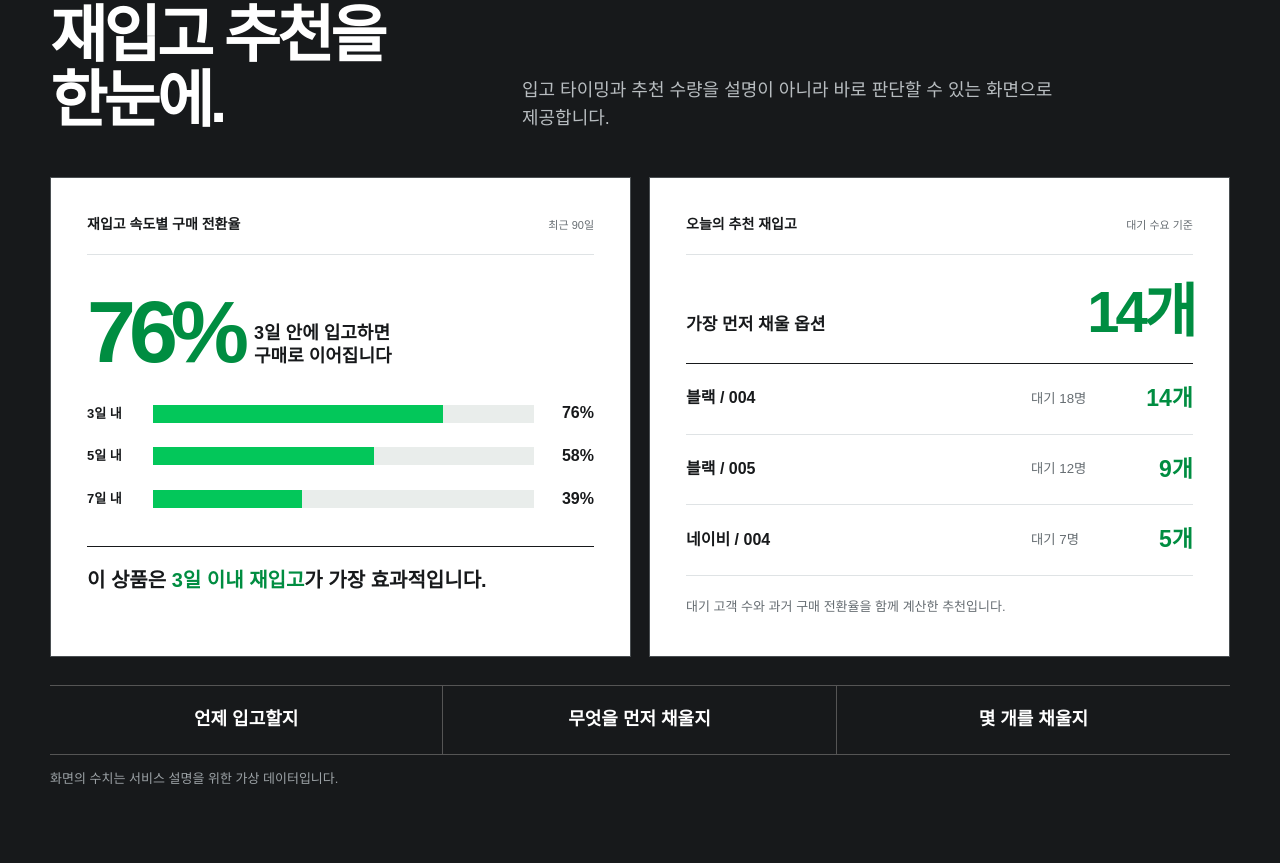
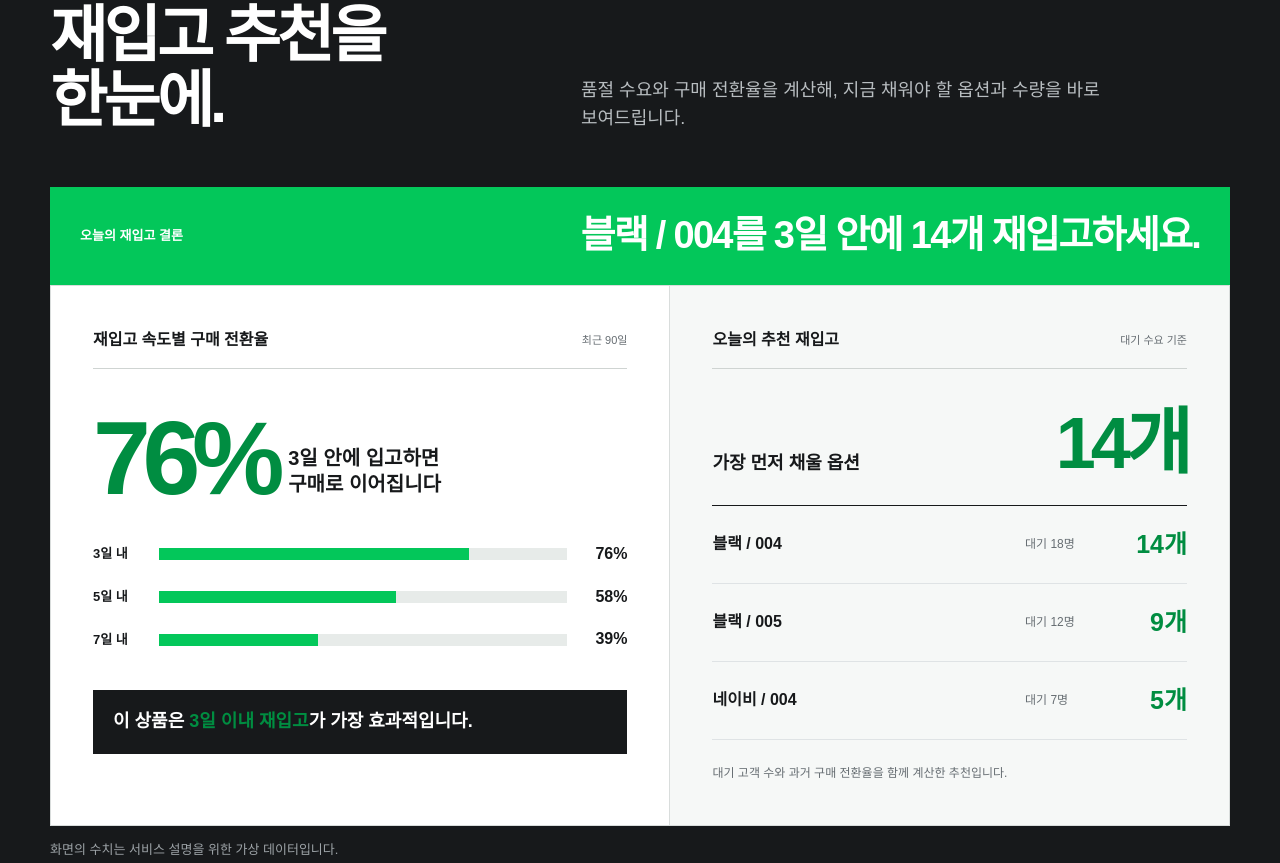
Before and after one commit to plumisbea-ux/naver-restock-alert, a website: page landing.html in a window 1280 px wide. Shown: the part 2629-3492 px from the top of the page. Drawn offline with Linux system fonts and the light colour scheme.

Commit message:
style: refine restock recommendation infographic

```diff
--- a/landing.html
+++ b/landing.html
@@ -1304,29 +1304,56 @@
     <style>
       .infographic-head {
         display: grid;
-        grid-template-columns: 0.8fr 1.2fr;
+        grid-template-columns: 0.9fr 1.1fr;
         align-items: end;
+        margin-bottom: 54px;
       }
       .signal-graphics {
         display: grid;
-        grid-template-columns: 1fr 1fr;
-        gap: 18px;
+        grid-template-columns: 1.05fr 0.95fr;
+        gap: 0;
+        border: 1px solid #d9dddc;
+        background: #fff;
+      }
+      .decision-banner {
+        display: flex;
+        align-items: center;
+        justify-content: space-between;
+        gap: 24px;
+        padding: 26px 30px;
+        background: var(--green);
+        color: #fff;
+      }
+      .decision-banner small {
+        flex: 0 0 auto;
+        font-size: 13px;
+        font-weight: 900;
+      }
+      .decision-banner strong {
+        font-size: clamp(24px, 3vw, 38px);
+        line-height: 1.2;
+        letter-spacing: -0.045em;
+        text-align: right;
       }
       .signal-card {
-        min-height: 480px;
-        padding: 36px;
-        border: 1px solid #4a4f52;
+        min-height: 500px;
+        padding: 42px;
+        border: 0;
         background: #fff;
         color: var(--ink);
         overflow: hidden;
+      }
+      .signal-card + .signal-card {
+        border-left: 1px solid #d9dddc;
+        background: #f6f8f7;
       }
       .signal-title {
         display: flex;
         align-items: center;
         justify-content: space-between;
-        padding-bottom: 18px;
-        border-bottom: 1px solid var(--line);
-        font-size: 14px;
+        padding-bottom: 15px;
+        border-bottom: 1px solid #cfd4d2;
+        font-size: 16px;
         font-weight: 900;
       }
       .signal-title span {
@@ -1338,20 +1365,21 @@
         display: flex;
         align-items: end;
         gap: 12px;
-        margin: 42px 0 34px;
+        margin: 48px 0 42px;
       }
       .timing-hero strong {
         color: var(--green-dark);
-        font-size: 88px;
+        font-size: 104px;
         line-height: 0.8;
         letter-spacing: -0.08em;
         opacity: 0;
         transform: translateY(16px);
       }
       .timing-hero div {
-        font-size: 18px;
-        font-weight: 900;
-        line-height: 1.25;
+        padding-bottom: 3px;
+        font-size: 20px;
+        font-weight: 900;
+        line-height: 1.3;
       }
       .timing-bars {
         display: grid;
@@ -1369,8 +1397,8 @@
         font-size: 16px;
       }
       .timing-track {
-        height: 18px;
-        background: #e9edeb;
+        height: 12px;
+        background: #e7ebe9;
       }
       .timing-track i {
         display: block;
@@ -1391,10 +1419,12 @@
         animation: grow39 0.8s 0.75s forwards;
       }
       .timing-callout {
-        margin-top: 34px;
-        padding: 18px 0 0;
-        border-top: 1px solid var(--ink);
-        font-size: 20px;
+        margin-top: 38px;
+        padding: 18px 20px;
+        border: 0;
+        background: #17191b;
+        color: #fff;
+        font-size: 18px;
         font-weight: 900;
       }
       .timing-callout span {
@@ -1404,15 +1434,17 @@
         display: flex;
         align-items: end;
         justify-content: space-between;
-        margin: 31px 0 25px;
+        margin: 42px 0 30px;
       }
       .stock-summary div {
-        font-size: 17px;
-        font-weight: 900;
+        max-width: 150px;
+        font-size: 18px;
+        font-weight: 900;
+        line-height: 1.35;
       }
       .stock-summary strong {
         color: var(--green-dark);
-        font-size: 58px;
+        font-size: 72px;
         line-height: 0.9;
         letter-spacing: -0.07em;
         opacity: 0;
@@ -1429,18 +1461,19 @@
         grid-template-columns: 1fr 72px 78px;
         gap: 12px;
         align-items: center;
-        padding: 17px 0;
+        padding: 19px 0;
         border-bottom: 1px solid var(--line);
         opacity: 0;
         transform: translateX(-12px);
       }
       .stock-row small {
         color: var(--muted);
+        font-size: 12px;
       }
       .stock-row b:last-child {
         text-align: right;
         color: var(--green-dark);
-        font-size: 23px;
+        font-size: 25px;
       }
       .signal-card.play .stock-row:nth-child(1) {
         animation: rowIn 0.4s 0.35s forwards;
@@ -1452,16 +1485,13 @@
         animation: rowIn 0.4s 0.75s forwards;
       }
       .stock-reason {
-        margin-top: 21px;
+        margin-top: 24px;
         color: var(--muted);
-        font-size: 13px;
+        font-size: 12px;
+        line-height: 1.6;
       }
       .infographic-answer {
-        display: grid;
-        grid-template-columns: repeat(3, 1fr);
-        margin-top: 28px;
-        border-top: 1px solid #555;
-        border-bottom: 1px solid #555;
+        display: none;
       }
       .infographic-answer strong {
         padding: 20px;
@@ -1510,6 +1540,19 @@
         .signal-graphics {
           grid-template-columns: 1fr;
         }
+        .signal-card + .signal-card {
+          border-top: 1px solid #d9dddc;
+          border-left: 0;
+        }
+        .decision-banner {
+          display: block;
+          padding: 23px 20px;
+        }
+        .decision-banner strong {
+          display: block;
+          margin-top: 7px;
+          text-align: left;
+        }
         .infographic-answer {
           grid-template-columns: 1fr;
         }
@@ -1531,10 +1574,10 @@
           padding: 26px 20px;
         }
         .timing-hero strong {
-          font-size: 68px;
+          font-size: 76px;
         }
         .stock-summary strong {
-          font-size: 48px;
+          font-size: 58px;
         }
         .stock-row {
           grid-template-columns: 1fr 54px 62px;
@@ -1690,9 +1733,13 @@
           <div class="section-head infographic-head">
             <h2>재입고 추천을<br />한눈에.</h2>
             <p>
-              입고 타이밍과 추천 수량을 설명이 아니라 바로 판단할 수 있는
-              화면으로 제공합니다.
+              품절 수요와 구매 전환율을 계산해, 지금 채워야 할 옵션과 수량을
+              바로 보여드립니다.
             </p>
+          </div>
+          <div class="decision-banner motion-stage">
+            <small>오늘의 재입고 결론</small>
+            <strong>블랙 / 004를 3일 안에 14개 재입고하세요.</strong>
           </div>
           <div class="signal-graphics">
             <article class="signal-card motion-stage">
```
